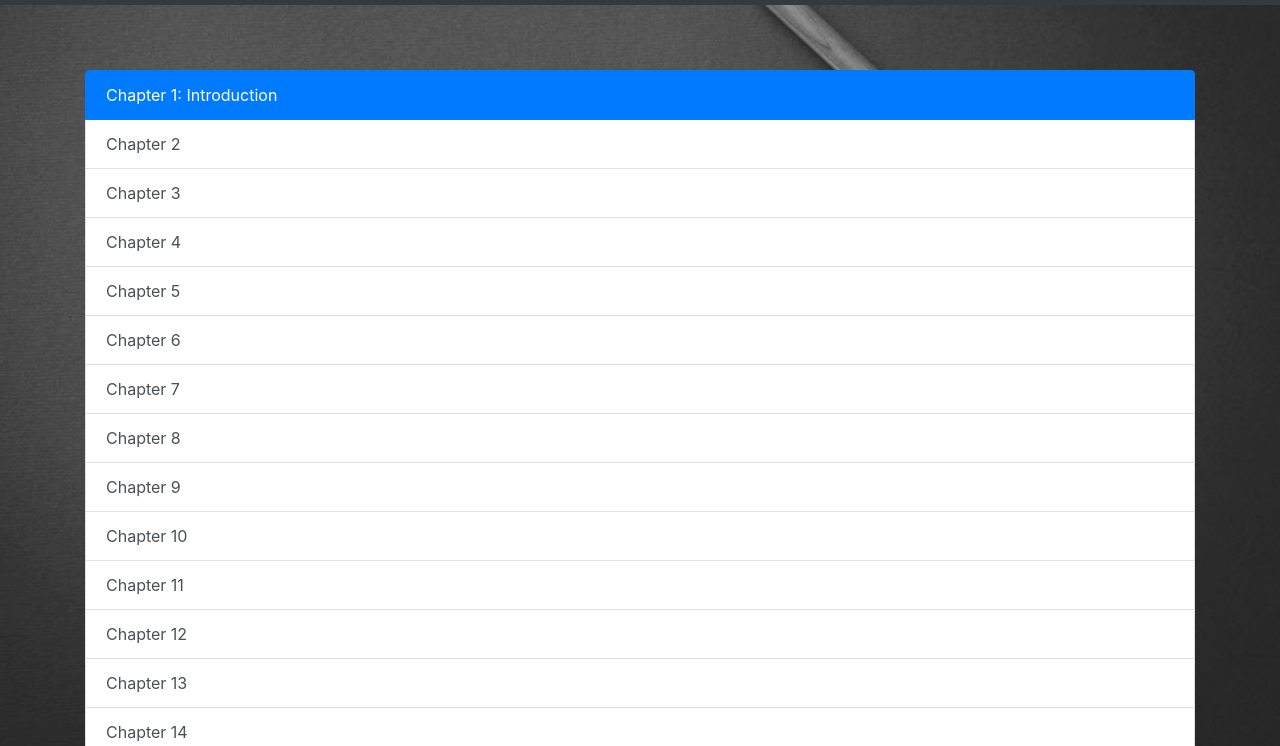
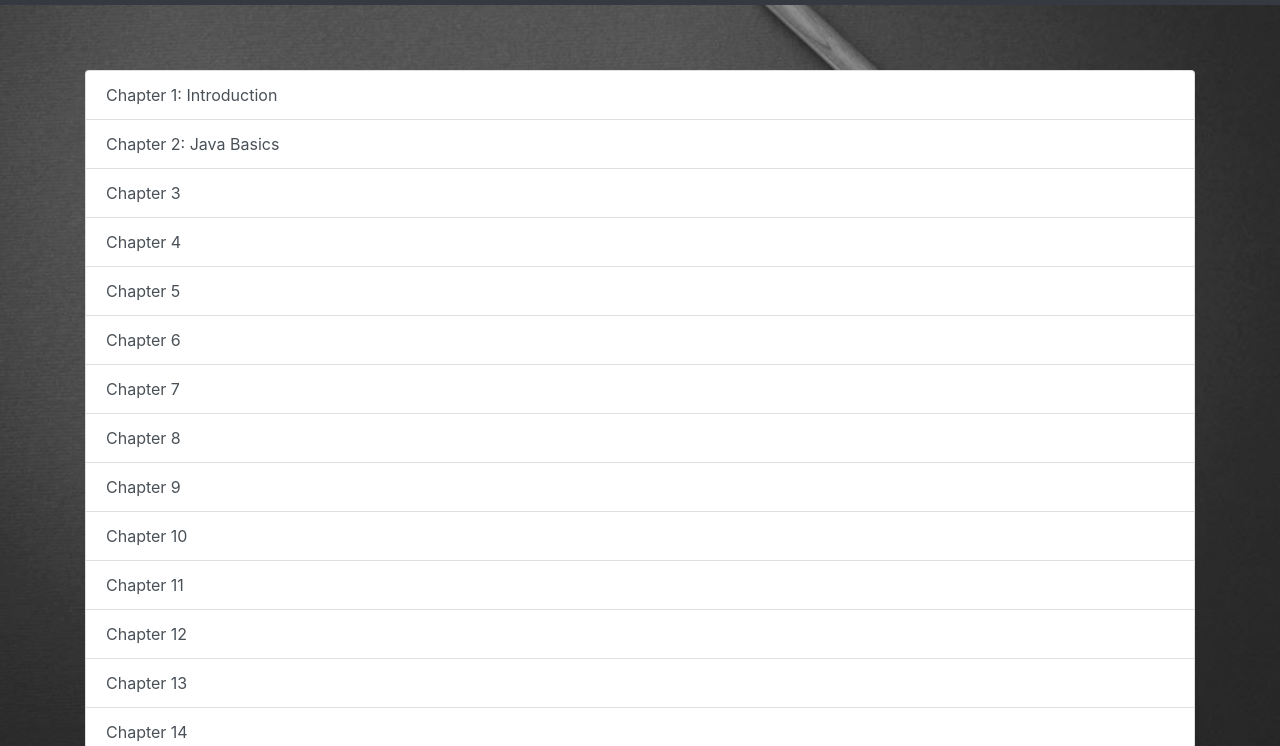
Before and after one commit to ny83427/java-never-sleep, a website: page index.html in a window 1280 px wide. Shown: the part 54-800 px from the top of the page. Drawn offline with nearby package versions, Linux system fonts and the light colour scheme.

Commit message:
chapter 2 initial commit

```diff
--- a/index.html
+++ b/index.html
@@ -46,10 +46,10 @@
 <div class="jumbotron">
     <div class="container">
         <div class="list-group">
-            <a href="./chapter1/" class="list-group-item list-group-item-action active">
+            <a href="./chapter1/" class="list-group-item list-group-item-action">
                 Chapter 1: Introduction
             </a>
-            <a href="./chapter2/" class="list-group-item list-group-item-action">Chapter 2</a>
+            <a href="./chapter2/" class="list-group-item list-group-item-action">Chapter 2: Java Basics</a>
             <a href="./chapter3/" class="list-group-item list-group-item-action">Chapter 3</a>
             <a href="./chapter4/" class="list-group-item list-group-item-action">Chapter 4</a>
             <a href="./chapter5/" class="list-group-item list-group-item-action">Chapter 5</a>
```
Also changed, not shown: chapter1/index.html (+1 -0 lines), chapter2/index.html (+1 -0 lines), chapter3/index.html (+1 -0 lines), chapter4/index.html (+1 -0 lines), chapter5/index.html (+1 -0 lines), chapter6/index.html (+1 -0 lines), chapter7/index.html (+1 -0 lines), Readme.md (added), chapter1/Readme.md, chapter2/Readme.md.
